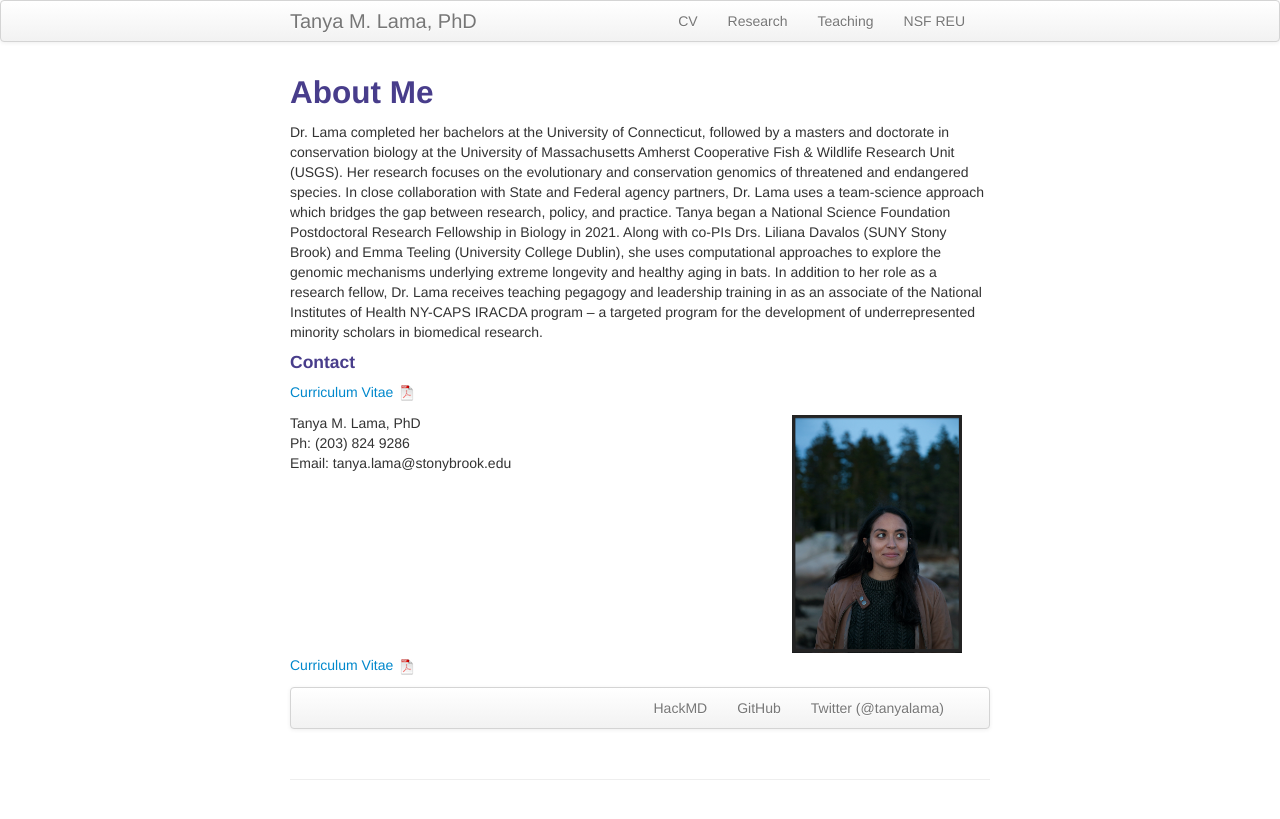
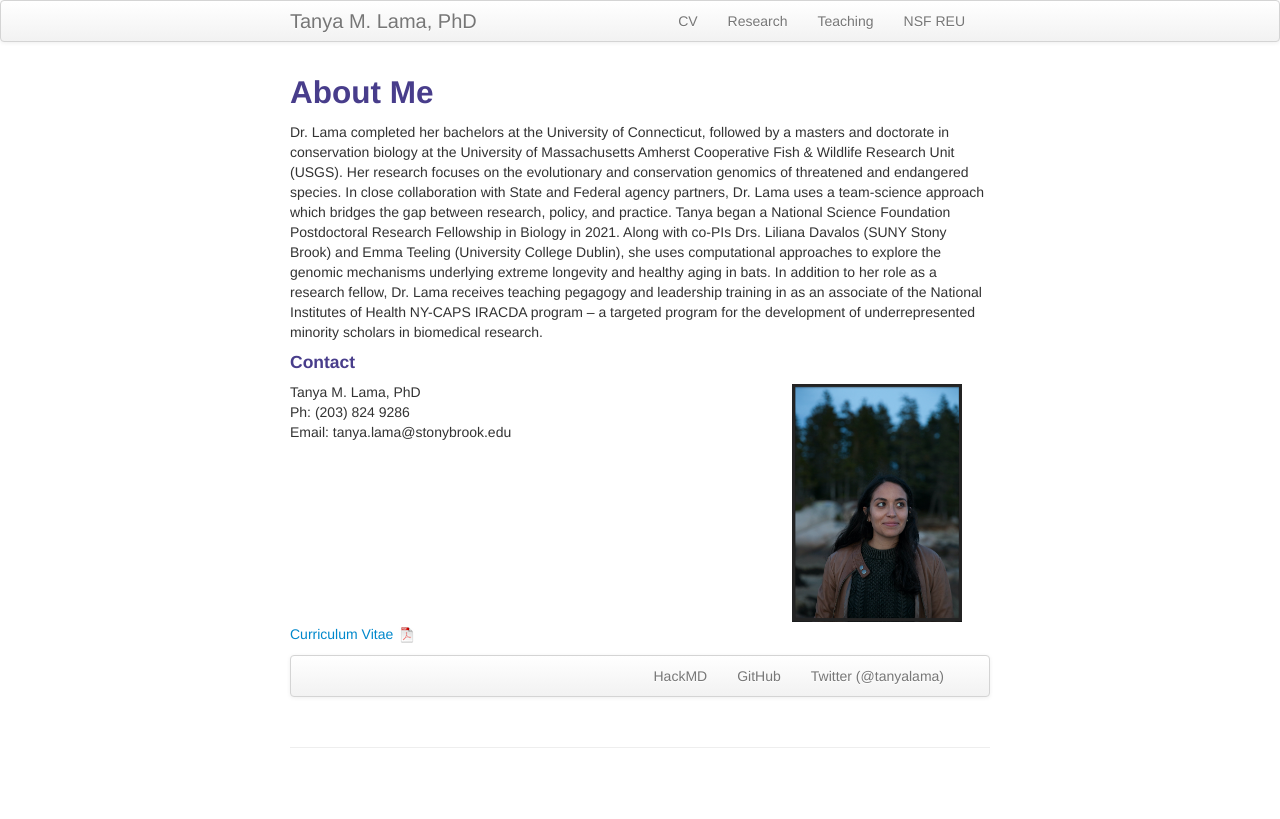
Before and after one commit to tanyalama/tanyalama.github.io, a Jekyll site: the page built from index.md, in a window 1280 px wide. Shown: the top 819 px of the page. Built offline with Jekyll 4.4.1, drawn with Linux system fonts in a browser that asks for light colours.

Commit message:
Update index.md

```diff
--- a/index.md
+++ b/index.md
@@ -10,7 +10,6 @@
 Dr. Lama completed her bachelors at the University of Connecticut, followed by a masters and doctorate in conservation biology at the           University of Massachusetts Amherst Cooperative Fish & Wildlife Research Unit (USGS). Her research focuses on the evolutionary and               conservation genomics of threatened and endangered species. In close collaboration with State and Federal agency partners, Dr. Lama uses         a team-science approach which bridges the gap between research, policy, and practice. Tanya began a National Science Foundation       Postdoctoral Research Fellowship in Biology in 2021. Along with co-PIs Drs. Liliana Davalos (SUNY Stony Brook) and Emma Teeling (University     College Dublin), she uses computational approaches to explore the genomic mechanisms underlying extreme longevity and healthy aging in bats. In addition to her role as a research fellow, Dr. Lama receives teaching pegagogy and leadership training in as an associate of the National Institutes of Health NY-CAPS IRACDA program -- a targeted program for the development of underrepresented minority scholars in biomedical research.
 
 #### Contact
-[Curriculum Vitae ![CV as pdf]({{ BASE_PATH }}/pages/icons16/pdf-icon.png)]({{ BASE_PATH }}/assets/CV.pdf)<br/>
 
 <div class="container">
 
```
